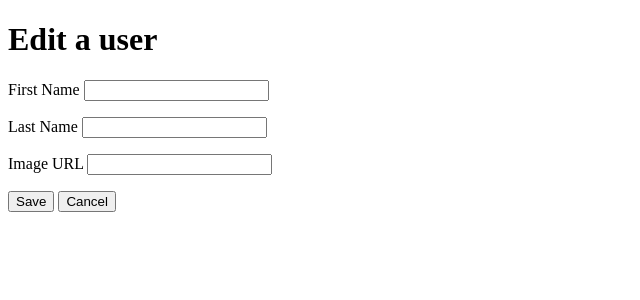
After one commit to grantyli94/Flask-Blogly, a Flask app: template templates/useredit.html in a window 1280 px wide. The commit adds this page. Shown: the top 300 px of the page, without its empty margins (0-640 px from the left). Run offline with Flask 2, Linux system fonts and the light colour scheme; the template is opened without the code that fills it, so the values that code supplies are empty.

Commit message:
added edit, delete

```diff
--- a/app.py
+++ b/app.py
@@ -17,7 +17,7 @@ db.create_all()
 
 @app.route('/')
 def home_page():
-    return render_template('home.html')
+    return redirect('/users')
 
 @app.route('/users')
 def show_users():
@@ -45,3 +45,41 @@ def add_user():
     db.session.commit()
 
     return redirect('/users')
+
+@app.route('/users/<int:user_id>')
+def show_user_info(user_id):
+
+    user = User.query.get_or_404(user_id)
+    return render_template('userinfo.html',user=user)
+
+@app.route('/users/<int:user_id>/edit')
+def edit_user_info(user_id):
+
+    user = User.query.get_or_404(user_id)
+    return render_template('useredit.html',user=user)
+
+@app.route('/users/<int:user_id>/edit',methods=["POST"])
+def save_user_edit(user_id):
+
+    user = User.query.get_or_404(user_id)
+
+    first_name = request.form['first_name']
+    last_name = request.form['last_name']
+    image_url = request.form['image_url']
+
+    user.first_name = first_name
+    user.last_name = last_name
+    user.image_url = image_url
+
+    db.session.commit()
+
+    return redirect('/users')
+
+@app.route('/users/<int:user_id>/delete',methods=["POST"])
+def delete_user(user_id):
+
+    user = User.query.get_or_404(user_id)
+    db.session.delete(user)
+    db.session.commit()
+
+    return redirect('/users')
--- a/models.py
+++ b/models.py
@@ -23,5 +23,4 @@ class User(db.Model):
                            nullable=False)
     last_name = db.Column(db.String(50),
                            nullable=False)
-    image_url = db.Column(db.String)
-    """ TODO: Why can't we set default text value? """
+    image_url = db.Column(db.String, nullable=False, default='https://www.pngitem.com/pimgs/m/287-2876223_no-profile-picture-available-hd-png-download.png')
--- /dev/null
+++ b/templates/useredit.html
@@ -0,0 +1,18 @@
+{% extends 'base.html' %}
+
+{% block title %} Edit User Page {% endblock %}
+
+{% block content %}
+
+<h1> Edit a user </h1>
+
+<form method='POST' action=''>
+  <p><label>First Name </label><input value="{{ user.first_name }}" name="first_name"></p>
+  <p><label>Last Name </label><input value="{{ user.last_name }}" name="last_name"></p>
+  <p><label>Image URL </label><input value="{{ user.image_url }}" name="image_url"></p>
+  <input type='submit' value='Save'>
+  <a href='/users/{{ user.id }}'><button>Cancel</button></a>
+</form>
+
+
+{% endblock %}
--- a/templates/users.html
+++ b/templates/users.html
@@ -8,7 +8,7 @@
 
 <ul>
     {% for user in users %}
-    <li><a href='/{{ user.id }}'>{{ user.first_name }} {{ user.last_name }}</a></li>
+    <li><a href='/users/{{ user.id }}'>{{ user.first_name }} {{ user.last_name }}</a></li>
     {% endfor %}
 </ul>
 
```
Also changed, not shown: templates/userinfo.html (added, +17 -0 lines).
